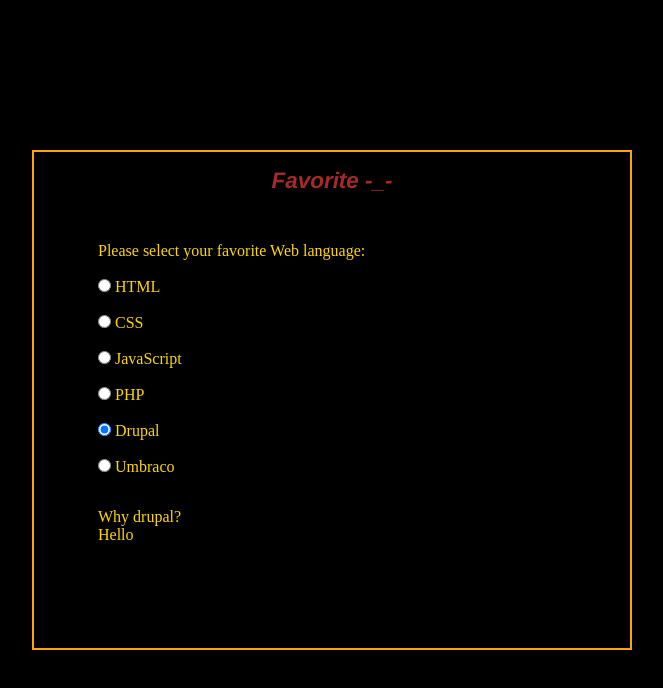
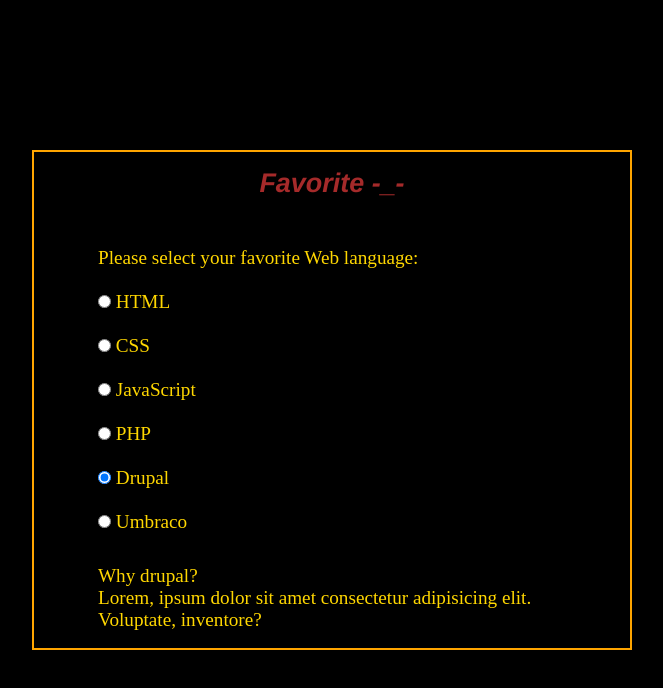
Before and after one commit to yaasir007/form-animation-toggle, a plain HTML site: page index.html in a window 1280 px wide. Both pictures are taken after a click on the radio button "Drupal". Shown: the whole page, without its empty margins (308-971 px from the left). Drawn offline with Linux system fonts and the light colour scheme.

Commit message:
completed;

```diff
--- a/app.js
+++ b/app.js
@@ -3,18 +3,9 @@
 const fullPara = document.querySelector("#fullPara");
 const para = document.querySelector(".para");
 
-
-
 allRadios.forEach((element) => {
   element.addEventListener('click', () => {
-    para.classList.remove("none");
+    para.classList.toggle("none");
     title.innerHTML = element.value;
-    if (element.value === "drupal") {
-      fullPara.innerText = 'Hello';
-    }
-
-    if (element.value === "umbraco") {
-      fullPara.innerText = "first";
-    }
   })
 });
--- a/style.css
+++ b/style.css
@@ -11,6 +11,7 @@
   height: 100vh;
   background-color: black;
   color: gold;
+  font-size: 1.2rem;
 }
 
 .form-wrapper {
```
